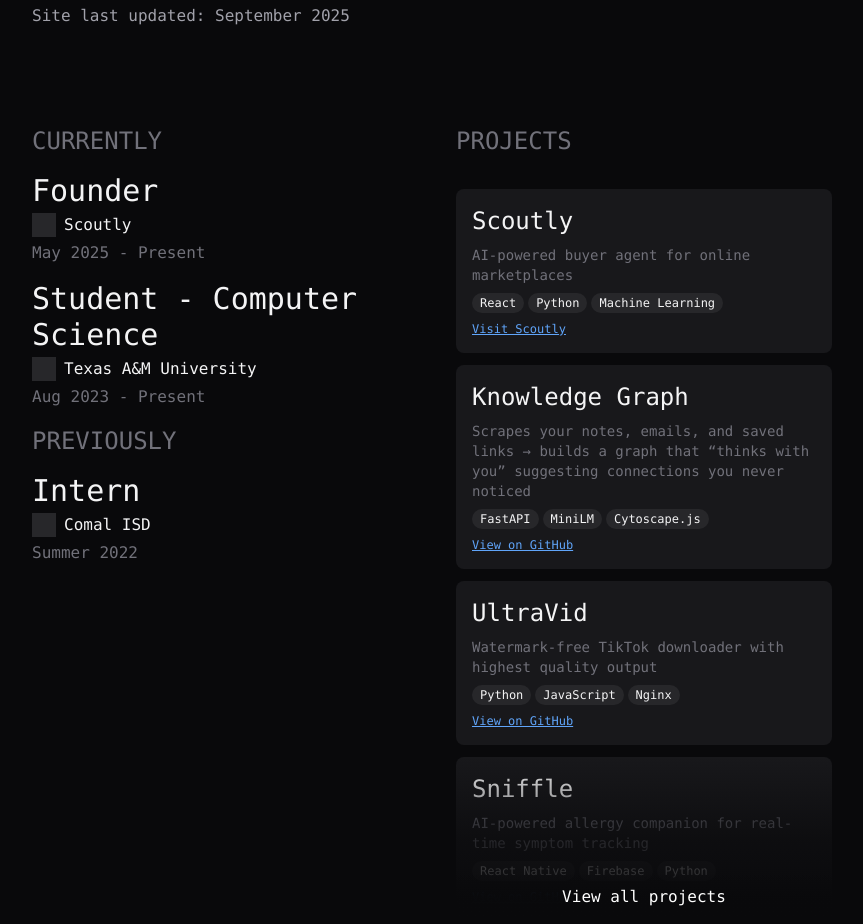
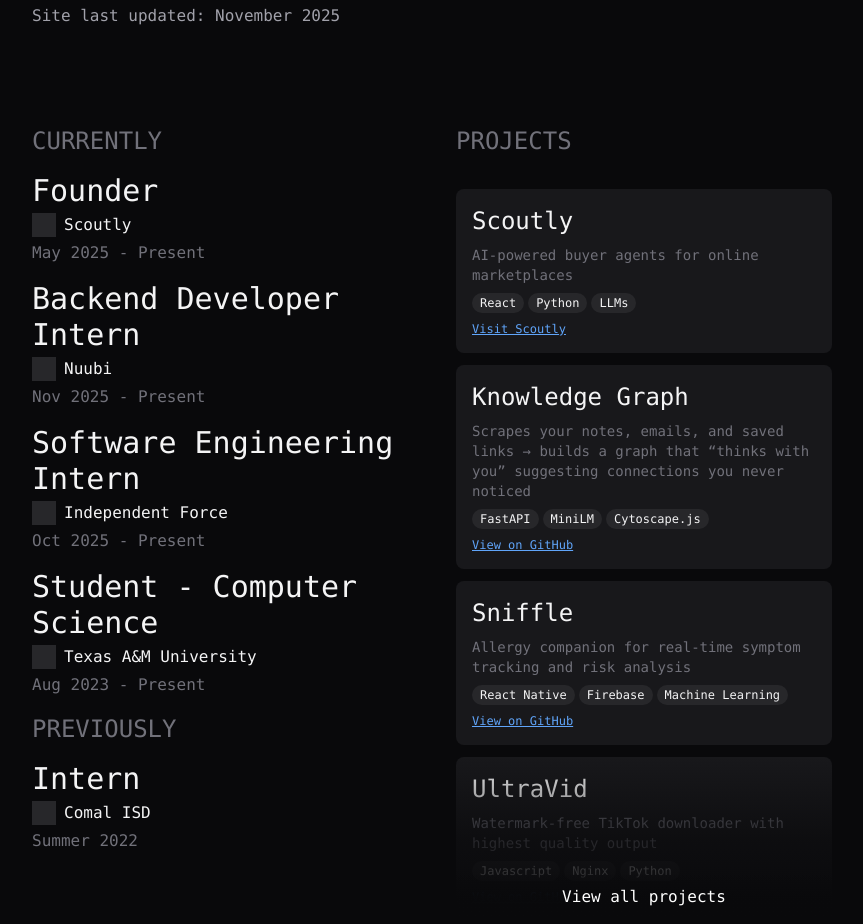
Before and after one commit to EvanGruhlkey/personal-website, a plain HTML site: page index.html in a window 1280 px wide. Shown: the part 603-1527 px from the top of the page, without its empty margins (208-1071 px from the left). Drawn offline with nearby package versions, Linux system fonts and the light colour scheme.

Commit message:
added work experience

```diff
--- a/index.html
+++ b/index.html
@@ -52,7 +52,7 @@
         <div class="mx-auto max-w-4xl px-6 py-12">
             <main class="space-y-24">
                 <section id="about" class="space-y-4">
-                    <p class="text-zinc-400 leading-relaxed max-w-2xl">Hi, I'm Evan 👋</p>
+                    <p class="text-zinc-400 leading-relaxed max-w-2xl">Hi, I'm Evan</p>
                     <p class="text-zinc-400 leading-relaxed max-w-2xl">I'm a Computer Science student at Texas A&M University and a founder driven to build things that scale. I'm from New Braunfels, TX and like building software projects in my free time.</p>
                     <p class="text-zinc-400 leading-relaxed max-w-2xl">Some of my favorite projects:</p>
                     <ul class="list-disc pl-5 text-zinc-400 leading-relaxed max-w-2xl space-y-2">
@@ -70,7 +70,7 @@
                         </li>
                         <li class="relative">
                             <div class="flex items-start">
-                                <span>Developed Sniffle, an AI-powered allergy companion that helps users predict and track symptoms in real time
+                                <span>Developed Sniffle, an allergy companion that helps users predict and track symptoms in real time
                                     <a class="inline-flex items-center ml-1" aria-label="View Sniffle project details" href="https://github.com/EvanGruhlkey/Sniffle" target="_blank">
                                         <svg xmlns="http://www.w3.org/2000/svg" width="24" height="24" viewBox="0 0 24 24" fill="none" stroke="currentColor" stroke-width="2" stroke-linecap="round" stroke-linejoin="round" class="lucide lucide-arrow-up-right h-4 w-4 text-primary hover:text-primary/80 transition-colors">
                                             <path d="M7 7h10v10"></path>
@@ -93,7 +93,7 @@
                             </div>
                         </li>
                     </ul>
-                    <p class="mt-6 text-zinc-400 leading-relaxed max-w-2xl">Site last updated: September 2025</p>
+                    <p class="mt-6 text-zinc-400 leading-relaxed max-w-2xl">Site last updated: November 2025</p>
                 </section>
 
                 <div class="grid grid-cols-1 md:grid-cols-2 gap-8 md:gap-12">
@@ -107,6 +107,28 @@
                             </a>
                             <p class="font-mono text-zinc-500">May 2025 - Present</p>
                         </div>
+                        <div class="space-y-12">
+                            <div class="space-y-1">
+                                <h3 class="text-3xl font-mono">Backend Developer Intern</h3>
+                                <a class="flex items-center gap-2 hover:text-primary transition-colors" href="https://www.nuubi.com/Signin/Welcome" target="_blank">
+                                    <div class="w-6 h-6 bg-zinc-800"></div>
+                                    <span class="font-mono">Nuubi</span>
+                                </a>
+                                <p class="font-mono text-zinc-500">Nov 2025 - Present</p>
+                            </div>
+                        </div>
+
+                        <div class="space-y-12">
+                            <div class="space-y-1">
+                                <h3 class="text-3xl font-mono">Software Engineering Intern</h3>
+                                <a class="flex items-center gap-2 hover:text-primary transition-colors" href="https://www.linkedin.com/company/independent-force-llc/" target="_blank">
+                                    <div class="w-6 h-6 bg-zinc-800"></div>
+                                    <span class="font-mono">Independent Force</span>
+                                </a>
+                                <p class="font-mono text-zinc-500">Oct 2025 - Present</p>
+                            </div>
+                        </div>
+
                         <div class="space-y-12">
                             <div class="space-y-1">
                                 <h3 class="text-3xl font-mono">Student - Computer Science</h3>
@@ -137,11 +159,11 @@
                             <a class="block p-4 rounded-lg bg-zinc-900 hover:bg-zinc-800/50 transition-colors" href="https://www.getscoutly.org/" target="_blank">
                                 <div class="space-y-2">
                                     <h3 class="text-2xl font-mono">Scoutly</h3>
-                                    <p class="text-zinc-500 font-mono text-sm">AI-powered buyer agent for online marketplaces</p>
+                                    <p class="text-zinc-500 font-mono text-sm">AI-powered buyer agents for online marketplaces</p>
                                     <div class="flex flex-wrap gap-1">
                                         <span class="px-2 py-0.5 bg-zinc-800 rounded-full text-xs font-mono">React</span>
                                         <span class="px-2 py-0.5 bg-zinc-800 rounded-full text-xs font-mono">Python</span>
-                                        <span class="px-2 py-0.5 bg-zinc-800 rounded-full text-xs font-mono">Machine Learning</span>
+                                        <span class="px-2 py-0.5 bg-zinc-800 rounded-full text-xs font-mono">LLMs</span>
                                     </div>
                                     <div class="flex items-center gap-2 text-blue-400 hover:text-blue-300 transition-colors">
                                         <span class="text-xs font-mono underline">Visit Scoutly</span>
@@ -162,14 +184,14 @@
                                     </div>
                                 </div>
                             </a>
-                            <a class="block p-4 rounded-lg bg-zinc-900 hover:bg-zinc-800/50 transition-colors" href="https://github.com/EvanGruhlkey/UltraVid" target="_blank">
+                            <a class="block p-4 rounded-lg bg-zinc-900 hover:bg-zinc-800/50 transition-colors" href="https://github.com/EvanGruhlkey/Sniffle" target="_blank">
                                 <div class="space-y-2">
-                                    <h3 class="text-2xl font-mono">UltraVid</h3>
-                                    <p class="text-zinc-500 font-mono text-sm">Watermark-free TikTok downloader with highest quality output</p>
+                                    <h3 class="text-2xl font-mono">Sniffle</h3>
+                                    <p class="text-zinc-500 font-mono text-sm">Allergy companion for real-time symptom tracking and risk analysis</p>
                                     <div class="flex flex-wrap gap-1">
-                                        <span class="px-2 py-0.5 bg-zinc-800 rounded-full text-xs font-mono">Python</span>
-                                        <span class="px-2 py-0.5 bg-zinc-800 rounded-full text-xs font-mono">JavaScript</span>
-                                        <span class="px-2 py-0.5 bg-zinc-800 rounded-full text-xs font-mono">Nginx</span>
+                                        <span class="px-2 py-0.5 bg-zinc-800 rounded-full text-xs font-mono">React Native</span>
+                                        <span class="px-2 py-0.5 bg-zinc-800 rounded-full text-xs font-mono">Firebase</span>
+                                        <span class="px-2 py-0.5 bg-zinc-800 rounded-full text-xs font-mono">Machine Learning</span>
                                     </div>
                                     <div class="flex items-center gap-2 text-blue-400 hover:text-blue-300 transition-colors">
                                         <span class="text-xs font-mono underline">View on GitHub</span>
@@ -179,13 +201,13 @@
 
                             <div class="relative">
                                 <div class="absolute inset-0 bg-gradient-to-b from-transparent via-zinc-950/70 to-zinc-950 pointer-events-none"></div>
-                                <a class="block p-4 rounded-lg bg-zinc-900 hover:bg-zinc-800/50 transition-colors" href="https://github.com/EvanGruhlkey/Sniffle" target="_blank">
+                                <a class="block p-4 rounded-lg bg-zinc-900 hover:bg-zinc-800/50 transition-colors" href="https://github.com/EvanGruhlkey/UltraVid" target="_blank">
                                     <div class="space-y-2">
-                                        <h3 class="text-2xl font-mono">Sniffle</h3>
-                                        <p class="text-zinc-500 font-mono text-sm">AI-powered allergy companion for real-time symptom tracking</p>
+                                        <h3 class="text-2xl font-mono">UltraVid</h3>
+                                        <p class="text-zinc-500 font-mono text-sm">Watermark-free TikTok downloader with highest quality output</p>
                                         <div class="flex flex-wrap gap-1">
-                                            <span class="px-2 py-0.5 bg-zinc-800 rounded-full text-xs font-mono">React Native</span>
-                                            <span class="px-2 py-0.5 bg-zinc-800 rounded-full text-xs font-mono">Firebase</span>
+                                            <span class="px-2 py-0.5 bg-zinc-800 rounded-full text-xs font-mono">Javascript</span>
+                                            <span class="px-2 py-0.5 bg-zinc-800 rounded-full text-xs font-mono">Nginx</span>
                                             <span class="px-2 py-0.5 bg-zinc-800 rounded-full text-xs font-mono">Python</span>
                                         </div>
                                         <div class="flex items-center gap-2 text-blue-400 hover:text-blue-300 transition-colors">
@@ -206,7 +228,7 @@
 
                 <section id="contact" class="space-y-8">
                     <h2 class="text-2xl font-mono text-zinc-500">LINKS</h2>
-                    <div class="flex gap-6">
+                    <div class="flex flex-wrap gap-6 items-center">
                         <a class="flex items-center gap-2 text-zinc-400 hover:text-primary transition-colors" target="_blank" rel="noopener noreferrer" href="https://github.com/EvanGruhlkey">
                             <svg xmlns="http://www.w3.org/2000/svg" width="24" height="24" viewBox="0 0 24 24" fill="none" stroke="currentColor" stroke-width="2" stroke-linecap="round" stroke-linejoin="round" class="lucide lucide-github h-5 w-5">
                                 <path d="M15 22v-4a4.8 4.8 0 0 0-1-3.5c3 0 6-2 6-5.5.08-1.25-.27-2.48-1-3.5.28-1.15.28-2.35 0-3.5 0 0-1 0-3 1.5-2.64-.5-5.36-.5-8 0C6 2 5 2 5 2c-.3 1.15-.3 2.35 0 3.5A5.403 5.403 0 0 0 4 9c0 3.5 3 5.5 6 5.5-.39.49-.68 1.05-.85 1.65-.17.6-.22 1.23-.15 1.85v4"></path>
@@ -222,7 +244,7 @@
                             </svg>
                             <span>LinkedIn</span>
                         </a>
-                        <a class="flex items-center gap-2 text-zinc-400 hover:text-primary transition-colors" href="mailto:evangruhlkey@tamu.edu">
+                        <a class="flex items-center gap-2 text-zinc-400 hover:text-primary transition-colors min-w-0 whitespace-normal" href="mailto:evangruhlkey@tamu.edu">
                             <svg xmlns="http://www.w3.org/2000/svg" width="24" height="24" viewBox="0 0 24 24" fill="none" stroke="currentColor" stroke-width="2" stroke-linecap="round" stroke-linejoin="round" class="lucide lucide-mail h-5 w-5">
                                 <rect width="20" height="16" x="2" y="4" rx="2"></rect>
                                 <path d="m22 7-8.97 5.7a1.94 1.94 0 0 1-2.06 0L2 7"></path>
@@ -234,6 +256,14 @@
             </main>
         </div>
     </div>
+
+    <footer class="mx-auto max-w-4xl px-6 py-6 text-zinc-500 text-sm font-mono text-center">
+        <div>© <span id="copyright-year"></span> Evan Gruhlkey. All rights reserved.</div>
+    </footer>
+
+    <script>
+        document.getElementById('copyright-year').textContent = new Date().getFullYear();
+    </script>
 
     <script>
         // Simple smooth scrolling
@@ -290,5 +320,6 @@
             }
         }
     </script>
+
 </body>
 </html>
```
